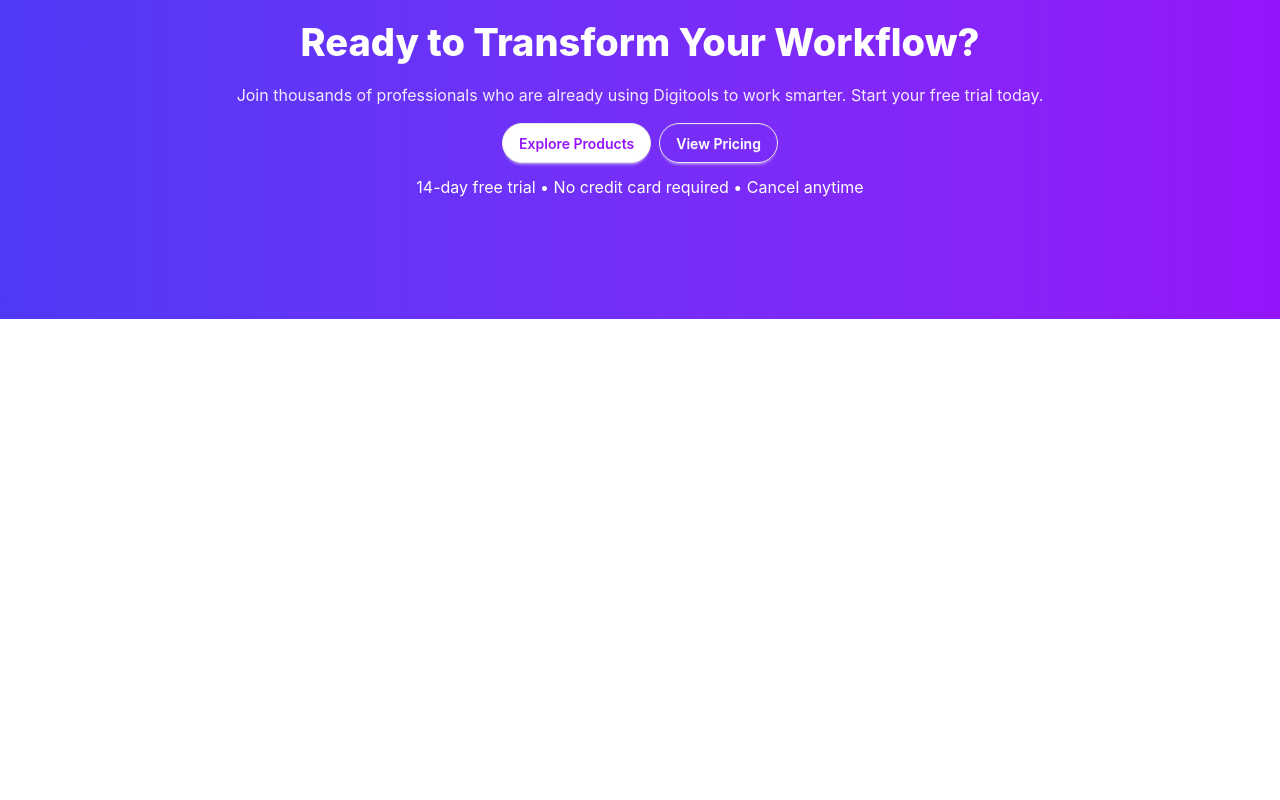
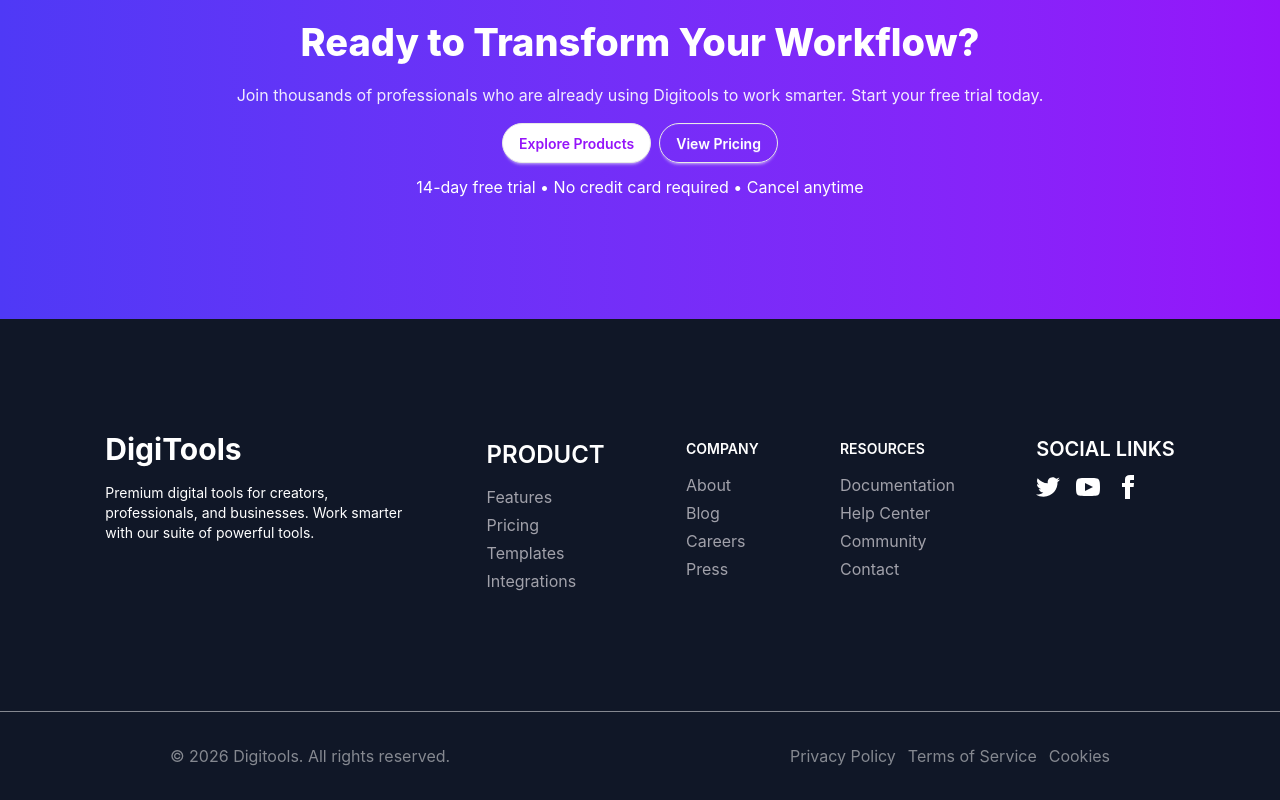
Before and after one commit to abdul-korim-web/disitools, a React (Vite) app: page / in a window 1280 px wide. Shown: the part 5288-6088 px from the top of the page. Before the commit the page ends 5607 px from the top, so only its background shows below. Built offline with nearby package versions, Linux system fonts and the light colour scheme.

Commit message:
footer section added

```diff
--- a/src/App.jsx
+++ b/src/App.jsx
@@ -3,6 +3,7 @@
 import './App.css'
 import Navbar from './Components/Navbar'
 import HomeLayout from './HomeLayout/HomeLayout'
+import Footer from './Components/Footer'
 
 function App() {
 
@@ -10,6 +11,7 @@
     <>
     <Navbar/>
     <HomeLayout/>
+    <Footer/>
     <ToastContainer autoClose={3000} closeButton={false}/>
     </>
   )
--- /dev/null
+++ b/src/Components/Footer.jsx
@@ -0,0 +1,109 @@
+import React from "react";
+
+const Footer = () => {
+  return (
+    <div>
+      <footer className="footer sm:footer-horizontal  text-white p-10 bg-[#101727] md:py-[120px] md:justify-evenly">
+        <aside className=" max-w-[300px] ">
+          <h2 className="font-bold text-white text-[30px]">DigiTools</h2>
+          <p className="mt-4  text-white  ">
+            Premium digital tools for creators, professionals, and businesses.
+            Work smarter with our suite of powerful tools.
+          </p>
+        </aside>
+        <nav>
+          <h6 className="footer-title text-2xl text-white opacity-100 ">
+            Product
+          </h6>
+          <a className="link link-hover text-[16px]  text-[#A1A1AA]">
+            Features
+          </a>
+          <a className="link link-hover text-[16px]  text-[#A1A1AA] opacity-100">
+            Pricing
+          </a>
+          <a className="link link-hover text-[16px]  text-[#A1A1AA]">
+            Templates
+          </a>
+          <a className="link link-hover text-[16px]  text-[#A1A1AA]">
+            Integrations
+          </a>
+        </nav>
+        <nav>
+          <h6 className="footer-title text-white opacity-100">Company</h6>
+          <a className="link link-hover text-[16px]  text-[#A1A1AA]">About</a>
+          <a className="link link-hover text-[16px]  text-[#A1A1AA]">Blog</a>
+          <a className="link link-hover text-[16px]  text-[#A1A1AA]">Careers</a>
+          <a className="link link-hover text-[16px]  text-[#A1A1AA]">Press</a>
+        </nav>
+        <nav>
+          <h6 className="footer-title text-white opacity-100">Resources</h6>
+          <a className="link link-hover text-[16px]  text-[#A1A1AA]">
+            Documentation
+          </a>
+          <a className="link link-hover text-[16px]  text-[#A1A1AA]">
+            Help Center
+          </a>
+          <a className="link link-hover text-[16px]  text-[#A1A1AA]">
+            Community
+          </a>
+          <a className="link link-hover text-[16px]  text-[#A1A1AA]">Contact</a>
+        </nav>
+        <nav>
+          <h6 className="footer-title opacity-100 text-white text-[20px]">
+            Social Links
+          </h6>
+          <div className="grid grid-flow-col gap-4">
+            <a>
+              <svg
+                xmlns="http://www.w3.org/2000/svg"
+                width="24"
+                height="24"
+                viewBox="0 0 24 24"
+                className="fill-current"
+              >
+                <path d="M24 4.557c-.883.392-1.832.656-2.828.775 1.017-.609 1.798-1.574 2.165-2.724-.951.564-2.005.974-3.127 1.195-.897-.957-2.178-1.555-3.594-1.555-3.179 0-5.515 2.966-4.797 6.045-4.091-.205-7.719-2.165-10.148-5.144-1.29 2.213-.669 5.108 1.523 6.574-.806-.026-1.566-.247-2.229-.616-.054 2.281 1.581 4.415 3.949 4.89-.693.188-1.452.232-2.224.084.626 1.956 2.444 3.379 4.6 3.419-2.07 1.623-4.678 2.348-7.29 2.04 2.179 1.397 4.768 2.212 7.548 2.212 9.142 0 14.307-7.721 13.995-14.646.962-.695 1.797-1.562 2.457-2.549z"></path>
+              </svg>
+            </a>
+            <a>
+              <svg
+                xmlns="http://www.w3.org/2000/svg"
+                width="24"
+                height="24"
+                viewBox="0 0 24 24"
+                className="fill-current"
+              >
+                <path d="M19.615 3.184c-3.604-.246-11.631-.245-15.23 0-3.897.266-4.356 2.62-4.385 8.816.029 6.185.484 8.549 4.385 8.816 3.6.245 11.626.246 15.23 0 3.897-.266 4.356-2.62 4.385-8.816-.029-6.185-.484-8.549-4.385-8.816zm-10.615 12.816v-8l8 3.993-8 4.007z"></path>
+              </svg>
+            </a>
+            <a>
+              <svg
+                xmlns="http://www.w3.org/2000/svg"
+                width="24"
+                height="24"
+                viewBox="0 0 24 24"
+                className="fill-current"
+              >
+                <path d="M9 8h-3v4h3v12h5v-12h3.642l.358-4h-4v-1.667c0-.955.192-1.333 1.115-1.333h2.885v-5h-3.808c-3.596 0-5.192 1.583-5.192 4.615v3.385z"></path>
+              </svg>
+            </a>
+          </div>
+        </nav>
+
+      </footer>
+
+       <div className="bg-[#101727] text-[#FAFAFA]/50 flex justify-around border-t  py-3 items-center   ">
+
+                <p className="">© 2026 Digitools. All rights reserved.</p>
+            <ul className="flex flex-wrap space-x-3 py-5 ">
+                <li>Privacy Policy </li>
+                <li>Terms of Service</li>
+                <li>  Cookies</li>
+            </ul>
+
+        </div>
+
+    </div>
+  );
+};
+
+export default Footer;
```
